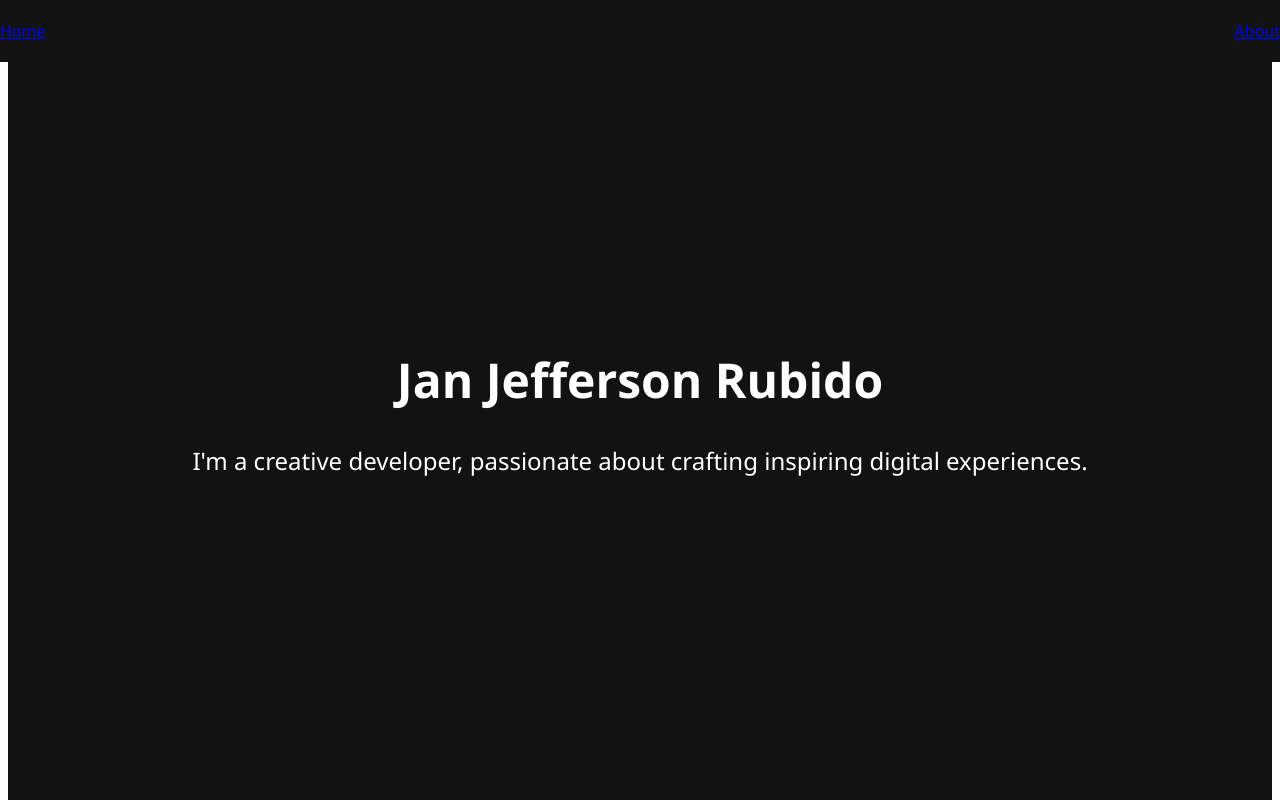
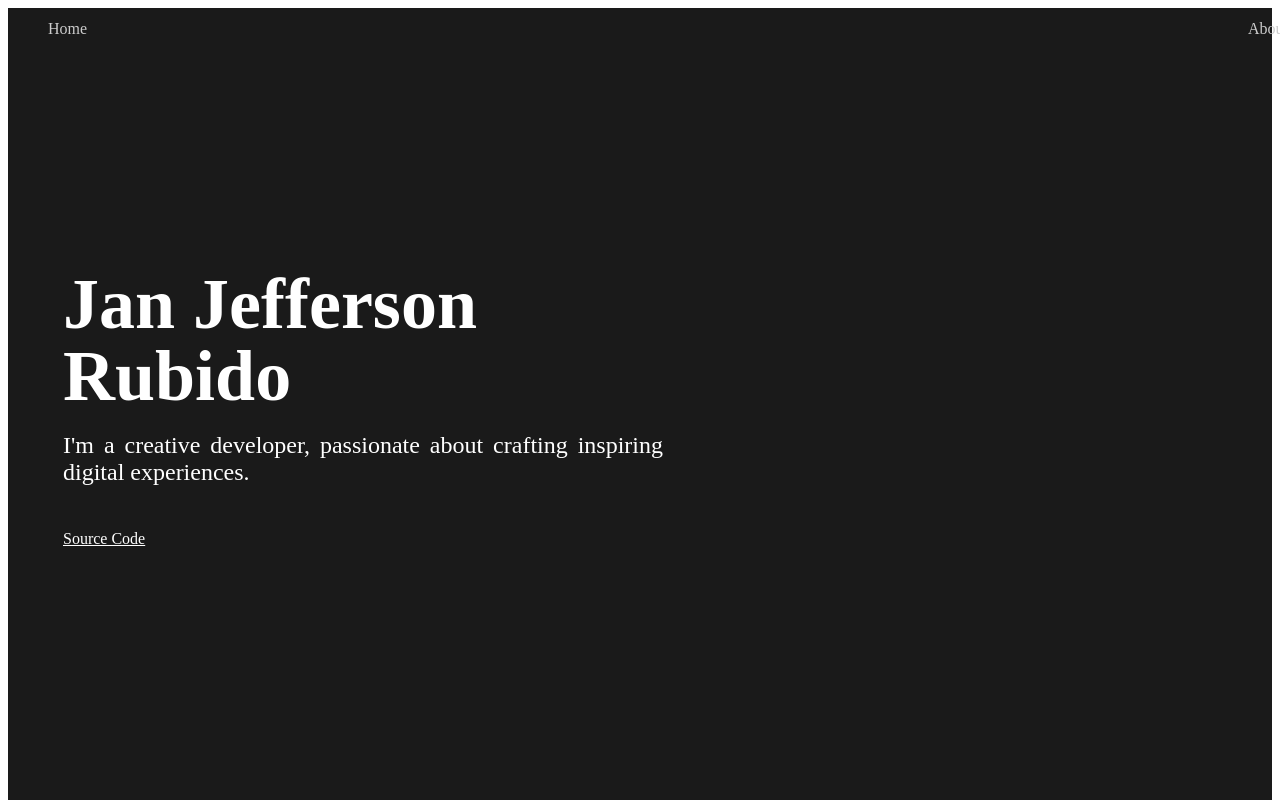
Before and after one commit to jezmoe/Portfolio-Website, a Vue app in the folder frontend/: page / in a window 1280 px wide. Shown: the top 800 px of the page. Built offline with nearby package versions, Linux system fonts and the light colour scheme.

Commit message:
V2.2 Added About Section/Experience

```diff
--- /dev/null
+++ b/frontend/postcss.config.js
@@ -0,0 +1,5 @@
+module.exports = {
+  plugins: [
+    require('autoprefixer')
+  ]
+};
--- a/frontend/src/App.vue
+++ b/frontend/src/App.vue
@@ -1,31 +1,92 @@
 <template>
   <div id="app">
-    <NavbarMenu/>
-    <router-view/>
+    <div v-if="loading" class="loading">
+      <div class="progress-bar-background">
+        <div class="progress-bar" :style="{ width: progress + '%' }"></div>
+      </div>
+      <span class="progress-text">{{ parseInt(progress) }}%</span>
+    </div>
+    <div v-else class="content">
+      <NavbarMenu />
+      <HomeSection />
+      <AboutSection />
+      <ExperienceSection />
+    </div>
   </div>
 </template>
 
 <script>
-import NavbarMenu from './components/NavbarMenu.vue'
+import NavbarMenu from './components/NavbarMenu.vue';
+import HomeSection from './components/HomeSection.vue';
+import AboutSection from './components/AboutSection.vue';
+import ExperienceSection from './components/ExperienceSection.vue';
 
 export default {
   name: 'App',
   components: {
-    NavbarMenu
+    NavbarMenu,
+    HomeSection,
+    AboutSection,
+    ExperienceSection
+  },
+  data() {
+    return {
+      loading: true,
+      progress: 0
+    };
+  },
+  mounted() {
+    let interval = setInterval(() => {
+      this.progress += 5;
+      if (this.progress >= 100) {
+        clearInterval(interval);
+        setTimeout(() => {
+          this.loading = false;
+          this.$nextTick(() => {
+            this.$el.querySelector('.content').style.opacity = 1;
+          });
+        }, 500);
+      }
+    }, 30);
   }
 }
 </script>
 
 <style>
-#app {
-  font-family: 'Segoe UI', Tahoma, Geneva, Verdana, sans-serif;
-  color: #FFFFFF;
-  background-color: #121212;
+.loading {
+  position: fixed;
+  top: 0;
+  left: 0;
+  width: 100vw;
   height: 100vh;
+  background: black;
   display: flex;
   flex-direction: column;
+  justify-content: center;
   align-items: center;
-  justify-content: center;
-  text-align: center;
+}
+
+.progress-bar-background {
+  width: 50%;
+  height: 20px;
+  background-color: #333;
+}
+
+.progress-bar {
+  height: 100%;
+  background-color: white;
+  width: 0%;
+  transition: width 0.5s ease;
+}
+
+.progress-text {
+  color: white;
+  margin-top: 20px; /* Position below the bar */
+  font-size: 20px;
+}
+
+.content {
+  opacity: 0; /* Start invisible and will be made visible by script */
+  transition: opacity 0.5s ease-in-out;
 }
 </style>
--- /dev/null
+++ b/frontend/src/components/AboutSection.vue
@@ -0,0 +1,36 @@
+<template>
+    <div class="about-section" id="about" data-aos="fade-up" data-aos-duration="1000">
+      <h2>About Me</h2>
+      <p>I am Jan Jefferson Rubido, an IT Specialist with experience providing technical support and assistance across multiple companies, skilled in SQL, O365 administration, project management, and cybersecurity management.</p>
+      <p>During my time with companies like Pneumatic and Hydraulic Company and Amazon, I have successfully implemented domain controllers, managed server databases, and contributed to full-stack projects that enhance business operations and security.</p>
+      <p>I am currently pursuing a B.S. in Computer Science at the University of Houston, aiming to further enhance my skills in software development and cybersecurity.</p>
+    </div>
+  </template>
+
+
+  <script>
+  export default {
+    name: 'AboutSection'
+  }
+  </script>
+
+  <style scoped>
+  .about-section {
+    padding: 50px;
+    background-color: #1a1a1a; /* Dark gray background */
+    color: white; /* White text color */
+    min-height: 100vh;
+    display: flex;
+    flex-direction: column;
+    align-items: center;
+    justify-content: center;
+  }
+  h2 {
+    font-size: 28px;
+    font-weight: bold;
+  }
+  p {
+    font-size: 18px;
+    margin-top: 15px;
+  }
+  </style>
--- /dev/null
+++ b/frontend/src/components/ExperienceSection.vue
@@ -0,0 +1,20 @@
+<template>
+  <div class="experience-section">
+    <h2>Experience</h2>
+    <p>Detail your professional experiences here.</p>
+  </div>
+</template>
+
+<script>
+export default {
+  name: 'ExperienceSection'
+}
+</script>
+
+<style scoped>
+.experience-section {
+  padding: 50px;
+  background-color: #1a1a1a;
+  color: white;
+}
+</style>
--- a/frontend/src/components/HomeSection.vue
+++ b/frontend/src/components/HomeSection.vue
@@ -1,7 +1,11 @@
 <template>
-  <div class="home-section">
-    <h1>Jan Jefferson Rubido</h1>
-    <p>I'm a creative developer, passionate about crafting inspiring digital experiences.</p>
+  <div class="home-section" id="home">
+    <div class="name">
+      <h1>Jan Jefferson</h1>
+      <h1>Rubido</h1>
+    </div>
+    <p class="subtitle">I'm a creative developer, passionate about crafting inspiring digital experiences.</p>
+    <a href="https://github.com/jezmoe/Portfolio-Website/tree/main" target="_blank" class="source-code-link">Source Code</a>
   </div>
 </template>
 
@@ -12,12 +16,36 @@ export default {
 </script>
 
 <style scoped>
-h1 {
-  font-size: 48px;
+.home-section {
+  display: flex;
+  flex-direction: column;
+  align-items: flex-start;
+  justify-content: center;
+  height: 100vh;
+  color: white;
+  text-align: left;
+  padding-left: 55px;
+  background-color: #1a1a1a;
+}
+
+.name h1 {
+  font-size: 72px;
   font-weight: bold;
+  margin: 0;
+  line-height: 1;
 }
-p {
+
+.subtitle {
   font-size: 24px;
+  margin-top: 20px; /* Space between name and subtitle */
+  text-align: justify; /* Justifies the text for better paragraph-like formatting */
+  max-width: 600px; /* Restricts the width of the subtitle for better readability */
+}
+
+.source-code-link {
+  color: white;
+  text-decoration: underline;
   margin-top: 20px;
+  display: inline-block;
 }
 </style>
--- a/frontend/src/components/NavbarMenu.vue
+++ b/frontend/src/components/NavbarMenu.vue
@@ -1,8 +1,7 @@
 <template>
   <nav>
-    <router-link to="/">Home</router-link>
-    <router-link to="/about">About</router-link>
-    <!-- Add other links as needed -->
+    <router-link to="/#home" class="link">Home</router-link>
+    <router-link to="/#about" class="link about-link">About</router-link>
   </nav>
 </template>
 
@@ -14,19 +13,24 @@ export default {
 
 <style scoped>
 nav {
+  position: fixed;
+  width: 100%;
+  top: 0;
+  padding: 20px;
+  background-color: transparent;
   display: flex;
   justify-content: space-between;
-  width: 100%;
-  padding: 20px 50px;
-  position: fixed;
-  top: 0;
-  background-color: #121212;
 }
 
-router-link {
-  color: #FFFFFF;
+.link {
   text-decoration: none;
-  font-size: 18px;
-  font-weight: bold;
+  color: #ccc; /* Greyish white color */
+  margin: 0 20px;
+}
+
+.about-link {
+  position: absolute;
+  right: 20px; /* Ensure adequate spacing */
+  top: 20px; /* Avoid cutting off */
 }
 </style>
--- a/frontend/src/main.js
+++ b/frontend/src/main.js
@@ -1,22 +1,16 @@
 import { createApp } from 'vue';
 import App from './App.vue';
 import router from './router';
+import AOS from 'aos';
+import 'aos/dist/aos.css';
 
 const app = createApp(App);
+app.use(router);
 
-// Add smooth scroll behavior
-app.directive('smooth-scroll', {
-    mounted(el) {
-        el.addEventListener('click', function(e) {
-            if (this.hash !== "") {
-                e.preventDefault();
-                const hash = this.hash;
-                const toElement = document.querySelector(hash);
-                toElement.scrollIntoView({ behavior: "smooth", block: "start" });
-            }
-        });
-    }
+app.mount('#app');
+
+// AOS Initialization
+app.config.globalProperties.$AOS = AOS.init({
+  once: true, // whether animation should happen only once - while scrolling down
+  mirror: false, // whether elements should animate out while scrolling past them
 });
-
-app.use(router);
-app.mount('#app');
--- a/frontend/src/router/index.js
+++ b/frontend/src/router/index.js
@@ -1,17 +1,17 @@
 import { createRouter, createWebHistory } from 'vue-router';
-import HomeSection from '@/components/HomeSection';
-// other imports
+import HomeSection from '../components/HomeSection.vue';
+import AboutSection from '../components/AboutSection.vue';
+import ExperienceSection from '../components/ExperienceSection.vue';
+
+const routes = [
+  { path: '/', component: HomeSection },
+  { path: '/about', component: AboutSection },
+  { path: '/experience', component: ExperienceSection }
+];
 
 const router = createRouter({
-  history: createWebHistory(process.env.BASE_URL),
-  routes: [
-    {
-      path: '/',
-      name: 'Home',
-      component: HomeSection
-    },
-    // other routes
-  ]
+  history: createWebHistory(),
+  routes
 });
 
 export default router;
```
Also changed, not shown: 1 other file (tests, documents, lock files or other folders).
